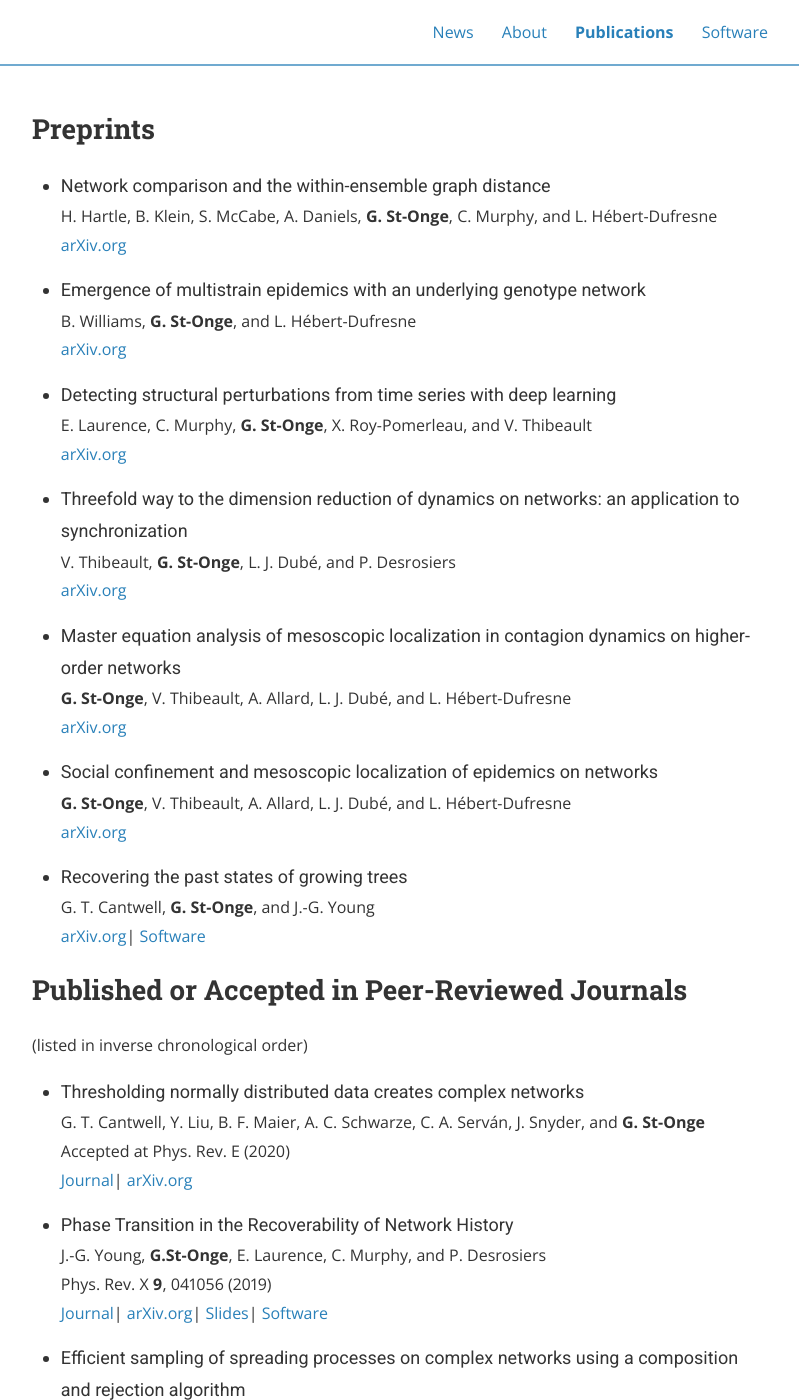
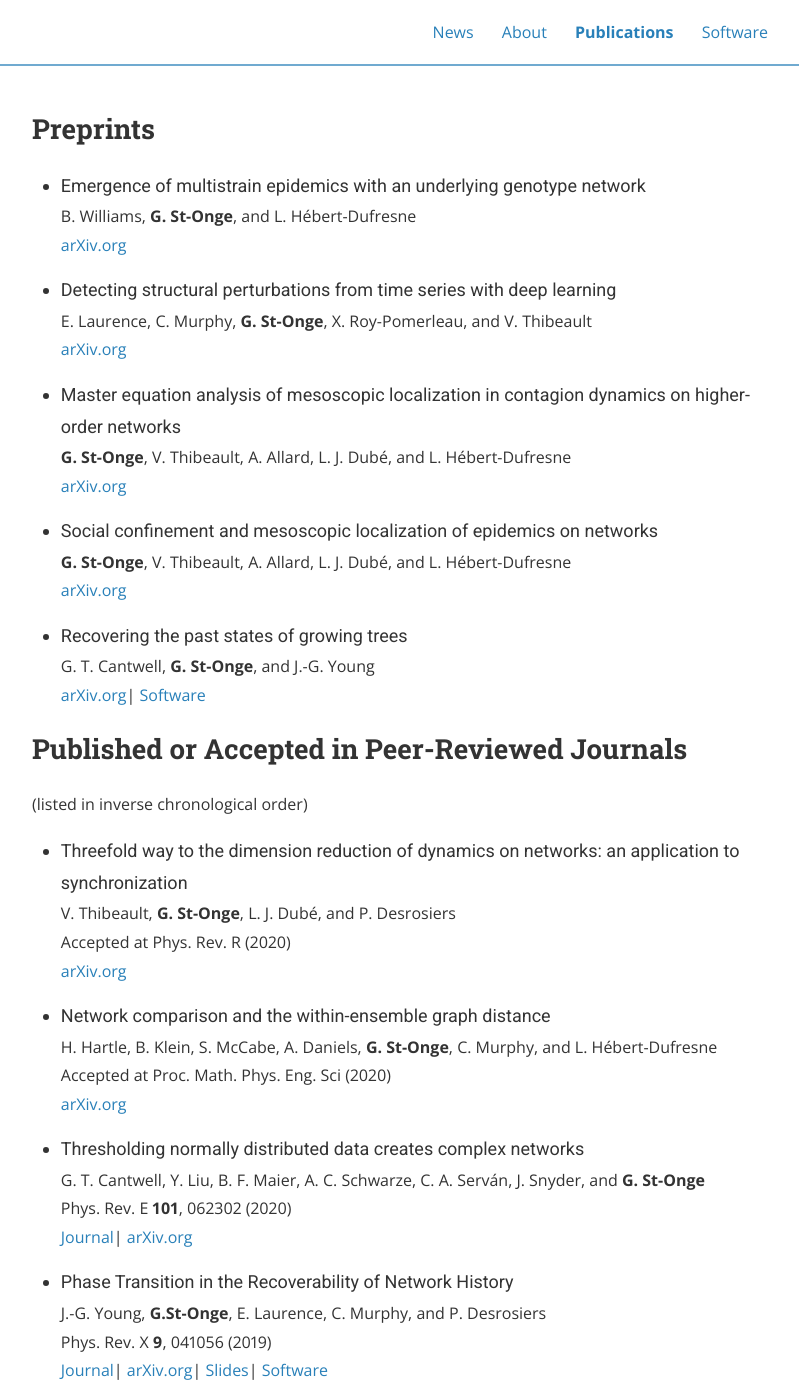
Before and after one commit to gstonge/gstonge.github.io, a Jekyll site: the page built from publications.md, in a window 1280 px wide and 1400 px high. Shown: the whole window, without its empty margins (240-1039 px from the left). Built offline with Jekyll 4.4.1, drawn with Linux system fonts in a browser that asks for light colours; nearby versions of some CDN libraries.

Commit message:
update publications

```diff
--- a/publications.md
+++ b/publications.md
@@ -7,10 +7,6 @@ permalink: /publications/
 
 ## Preprints
 
-* <span class="pub-title">Network comparison and the within-ensemble graph distance</span><br>
-H. Hartle, B. Klein, S. McCabe, A. Daniels, **G. St-Onge**, C. Murphy, and L. Hébert-Dufresne
-<br>
-[arXiv.org](https://arxiv.org/abs/2008.02415)
 
 
 * <span class="pub-title">Emergence of multistrain epidemics with an underlying genotype network</span><br>
@@ -22,11 +18,6 @@ B. Williams, **G. St-Onge**, and L. Hébert-Dufresne
 E. Laurence, C. Murphy, **G. St-Onge**, X. Roy-Pomerleau, and V. Thibeault
 <br>
 [arXiv.org](https://arxiv.org/abs/2006.05232)
-
-* <span class="pub-title">Threefold way to the dimension reduction of dynamics on networks: an application to synchronization</span><br>
- V. Thibeault, **G. St-Onge**, L. J. Dubé, and P. Desrosiers
-<br>
-[arXiv.org](https://arxiv.org/abs/2005.10922)
 
 * <span class="pub-title">Master equation analysis of mesoscopic localization in contagion dynamics on higher-order networks</span><br>
 **G. St-Onge**, V. Thibeault, A. Allard, L. J. Dubé, and L. Hébert-Dufresne
@@ -50,9 +41,19 @@ G. T. Cantwell, **G. St-Onge**, and J.-G. Young
 
 <p>(listed in inverse chronological order)</p>
 
+* <span class="pub-title">Threefold way to the dimension reduction of dynamics on networks: an application to synchronization</span><br>
+ V. Thibeault, **G. St-Onge**, L. J. Dubé, and P. Desrosiers <br>
+Accepted at Phys. Rev. R (2020) <br>
+[arXiv.org](https://arxiv.org/abs/2005.10922)
+
+* <span class="pub-title">Network comparison and the within-ensemble graph distance</span><br>
+H. Hartle, B. Klein, S. McCabe, A. Daniels, **G. St-Onge**, C. Murphy, and L. Hébert-Dufresne <br>
+Accepted at Proc. Math. Phys. Eng. Sci (2020) <br>
+[arXiv.org](https://arxiv.org/abs/2008.02415)
+
 * <span class="pub-title">Thresholding normally distributed data creates complex networks</span><br>
 G. T. Cantwell, Y. Liu, B. F. Maier, A. C. Schwarze, C. A. Serván, J. Snyder, and **G. St-Onge** <br>
-Accepted at Phys. Rev. E (2020) <br>
+Phys. Rev. E **101**, 062302 (2020) <br>
 [Journal](https://doi.org/10.1103/PhysRevE.101.062302)|
 [arXiv.org](https://arxiv.org/abs/1902.08278)
 
```
